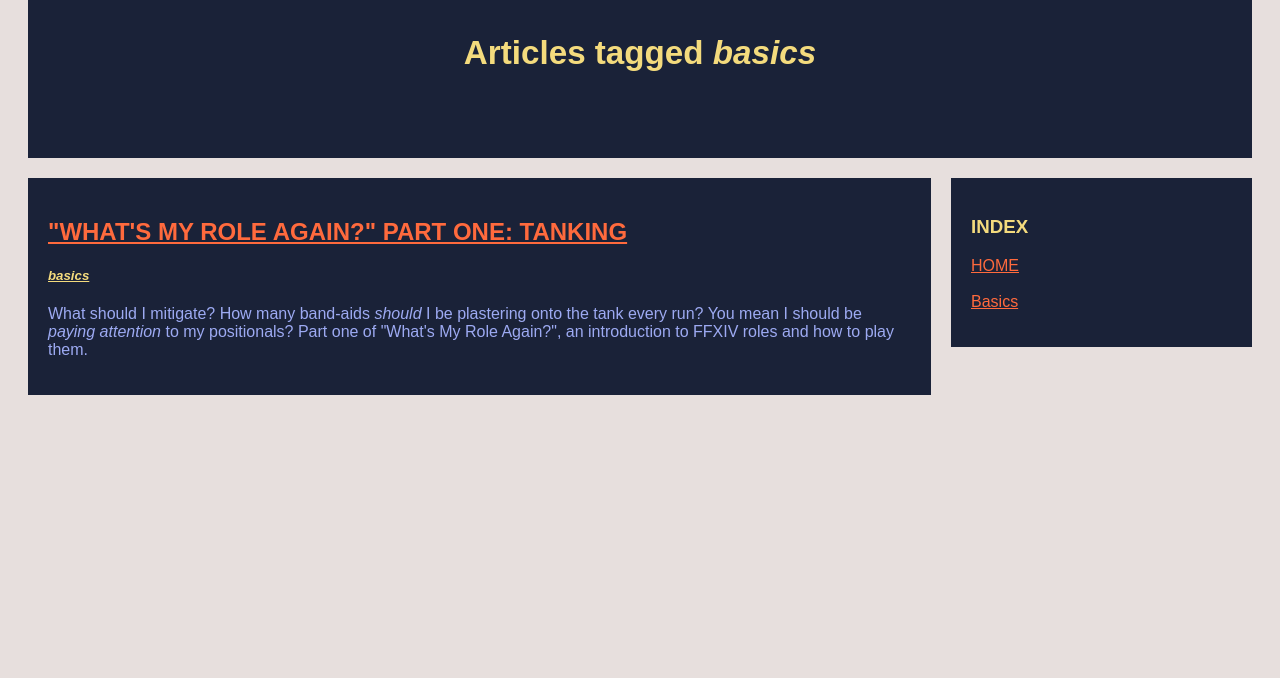
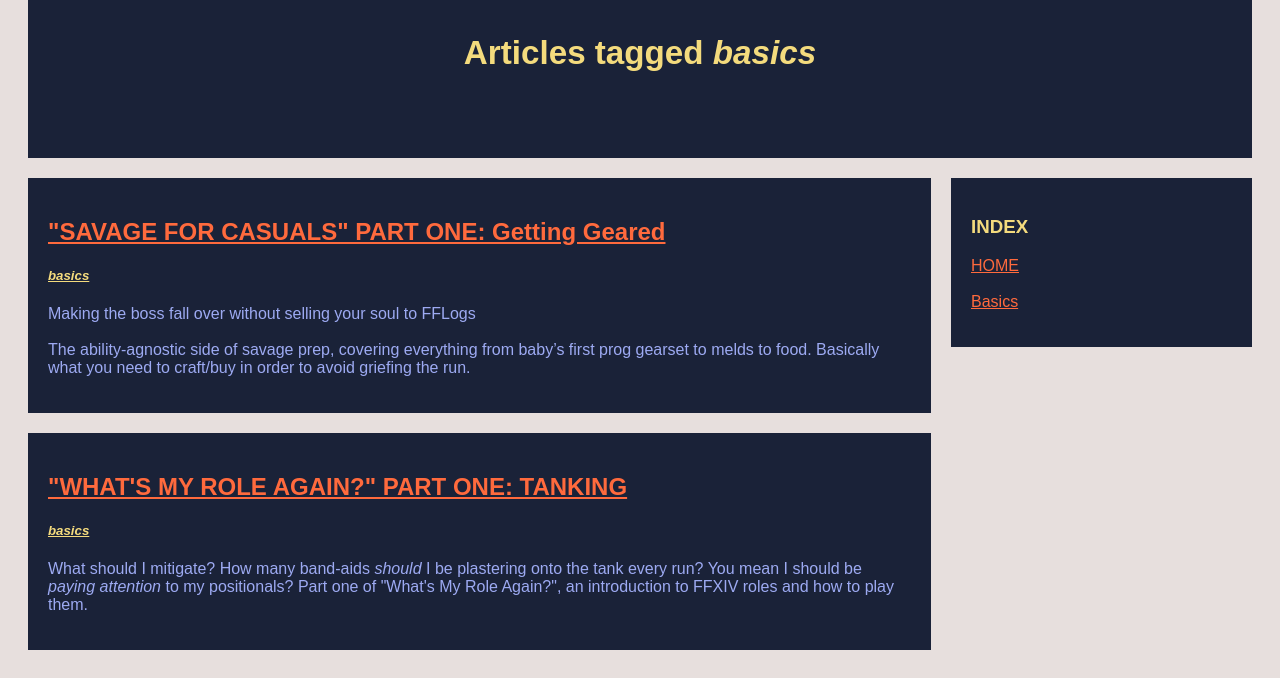
Before and after one commit to splortsmanship/minimizedffxiv, a plain HTML site: page basics.html in a window 1280 px wide. Shown: the part 198-876 px from the top of the page. Before the commit the page ends 800 px from the top, so only its background shows below. Drawn offline with Linux system fonts and the light colour scheme.

Commit message:
Update basics.html

```diff
--- a/basics.html
+++ b/basics.html
@@ -24,6 +24,11 @@
     <div class="row">
       <div class="leftcolumn">
         <div class="card">
+          <h2><a href="gear.html">"SAVAGE FOR CASUALS" PART ONE: Getting Geared</a></h2>
+          <h5 class="tag"><a href="basics.html">basics</a></h5>
+          <p>Making the boss fall over without selling your soul to FFLogs<br><br>The ability-agnostic side of savage prep, covering everything from baby’s first prog gearset to melds to food. Basically what you need to craft/buy in order to avoid griefing the run.</p>
+        </div>
+        <div class="card">
           <h2><a href="tank.html">"WHAT'S MY ROLE AGAIN?" PART ONE: TANKING</a></h2>
           <h5 class="tag"><a href="basics.html">basics</a></h5>
           <p>What should I mitigate? How many band-aids <em>should</em> I be plastering onto the tank every run? You mean I should be <em>paying attention</em> to my positionals? Part one of "What's My Role Again?", an introduction to FFXIV roles and how to play them.</p>
```
